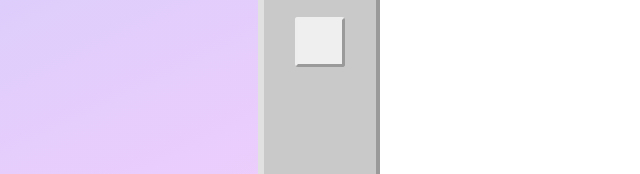
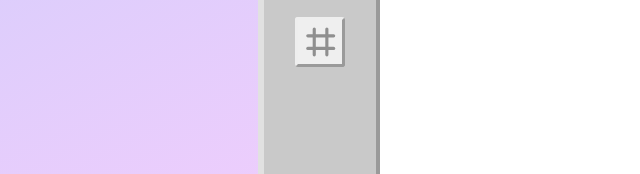
Before and after one commit to Natasha-A/etch-a-sketch, a plain HTML site: page index.html in a window 1280 px wide. Shown: the part 344-518 px from the top of the page, 26-666 px from the left. Drawn offline with Linux system fonts and the light colour scheme; the site is published under a folder, as on GitHub Pages, so addresses that start at the root find nothing.

Commit message:
fix button 5 image

```diff
--- a/index.html
+++ b/index.html
@@ -26,7 +26,7 @@
             <button id="button-2" style="background-image: url('assets/fill-drip-solid.svg')"></button>
             <button id="button-3" style="background-image: url('assets/rainbow-solid.svg')"></button>
             <button id="button-4" style="background-image: url('assets/eraser-solid.svg')"></button>
-            <button id="button-5" style="background-image: url('/assets/grid.svg')"></button>
+            <button id="button-5" style="background-image: url('assets/grid.svg')"></button>
           </div>
           <div class="grid-cpicker">
             <div class="cpicker">
```
